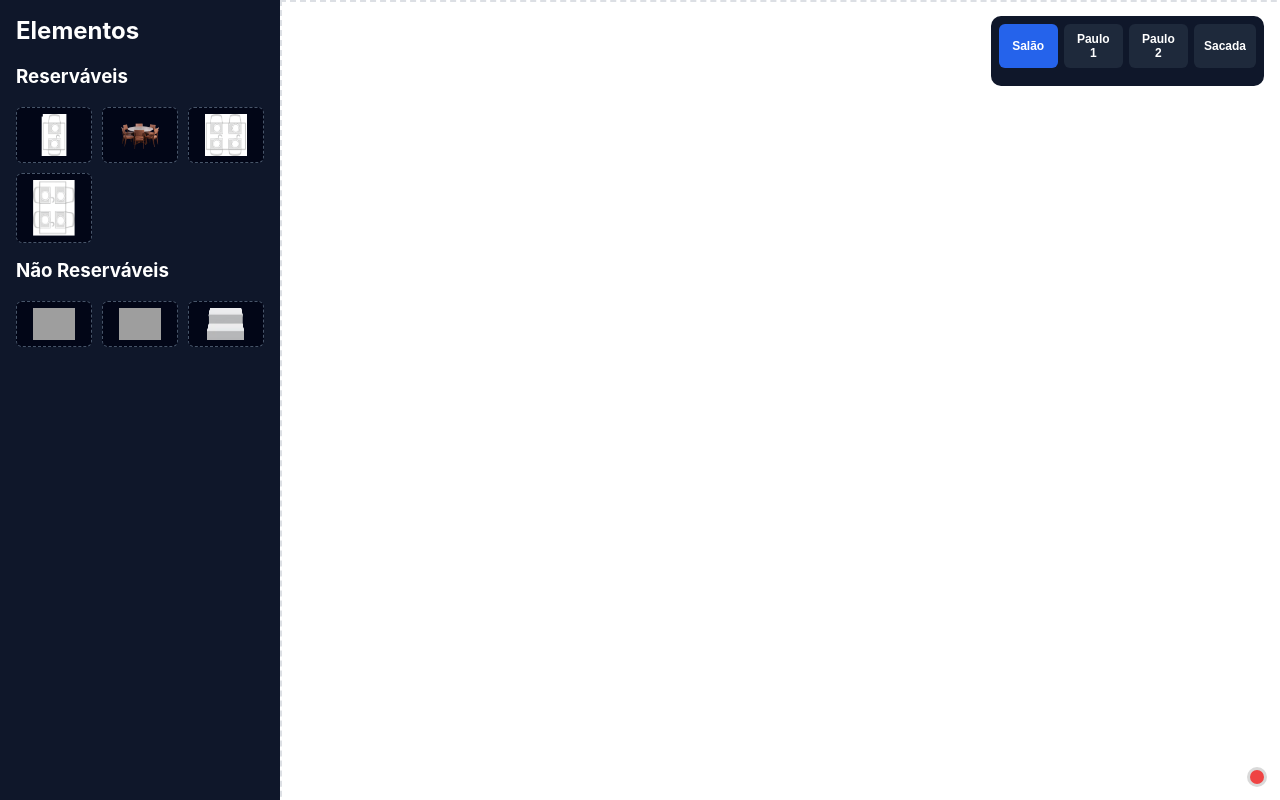
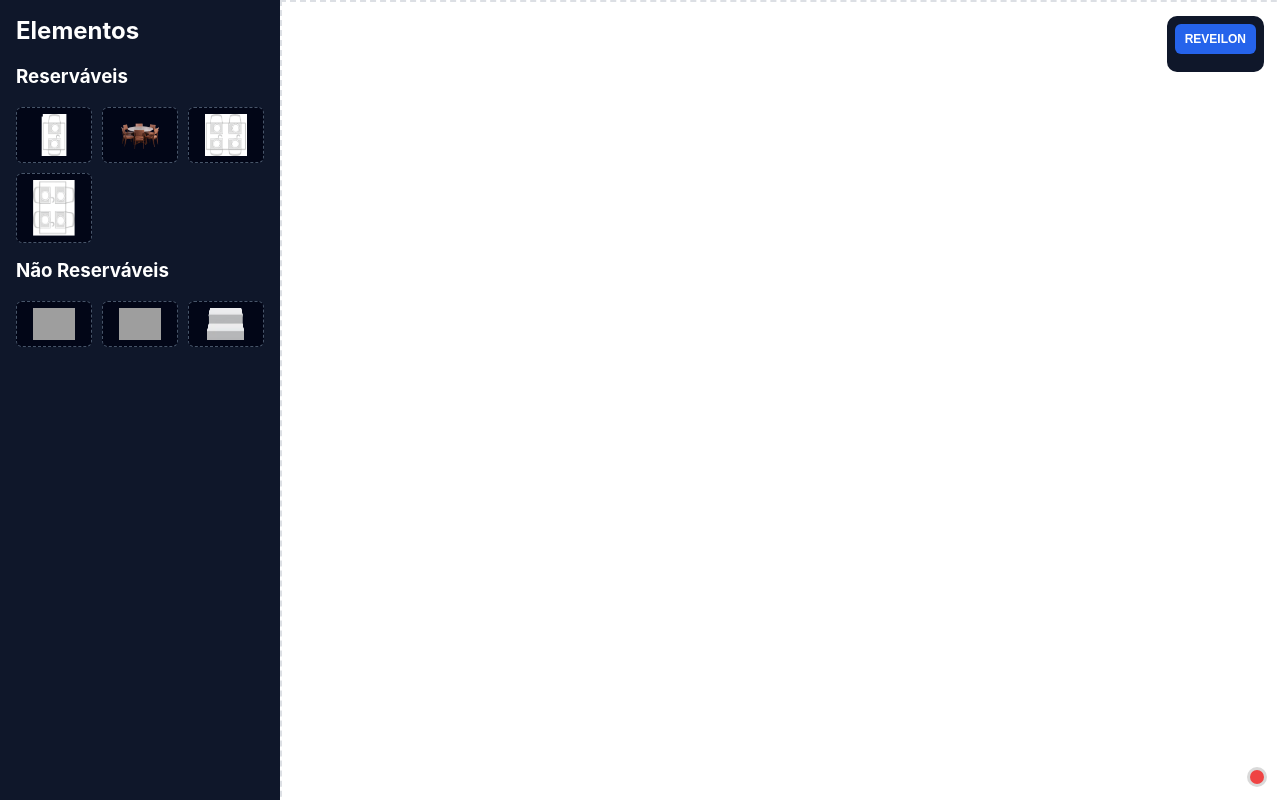
Before and after one commit to NALBERTSOUZA/mapadelicia, a plain HTML site: page index.html in a window 1280 px wide. Drawn offline with Linux system fonts and the light colour scheme; no server answers; grey boxes are pictures that could not be loaded.

Commit message:
Update index.html

```diff
--- a/index.html
+++ b/index.html
@@ -228,10 +228,7 @@ main{flex:1;overflow:hidden}
 </main>
 
 <div id="menuSetores">
-  <button data-setor="SALAO_PRINCIPAL">Salão</button>
-  <button data-setor="PAULO_1">Paulo 1</button>
-  <button data-setor="PAULO_2">Paulo 2</button>
-  <button data-setor="SACADA">Sacada</button>
+  <button data-setor="SALAO_PRINCIPAL">REVEILON</button>
 </div>
 
 <div id="statusSync" class="offline"></div>
```
